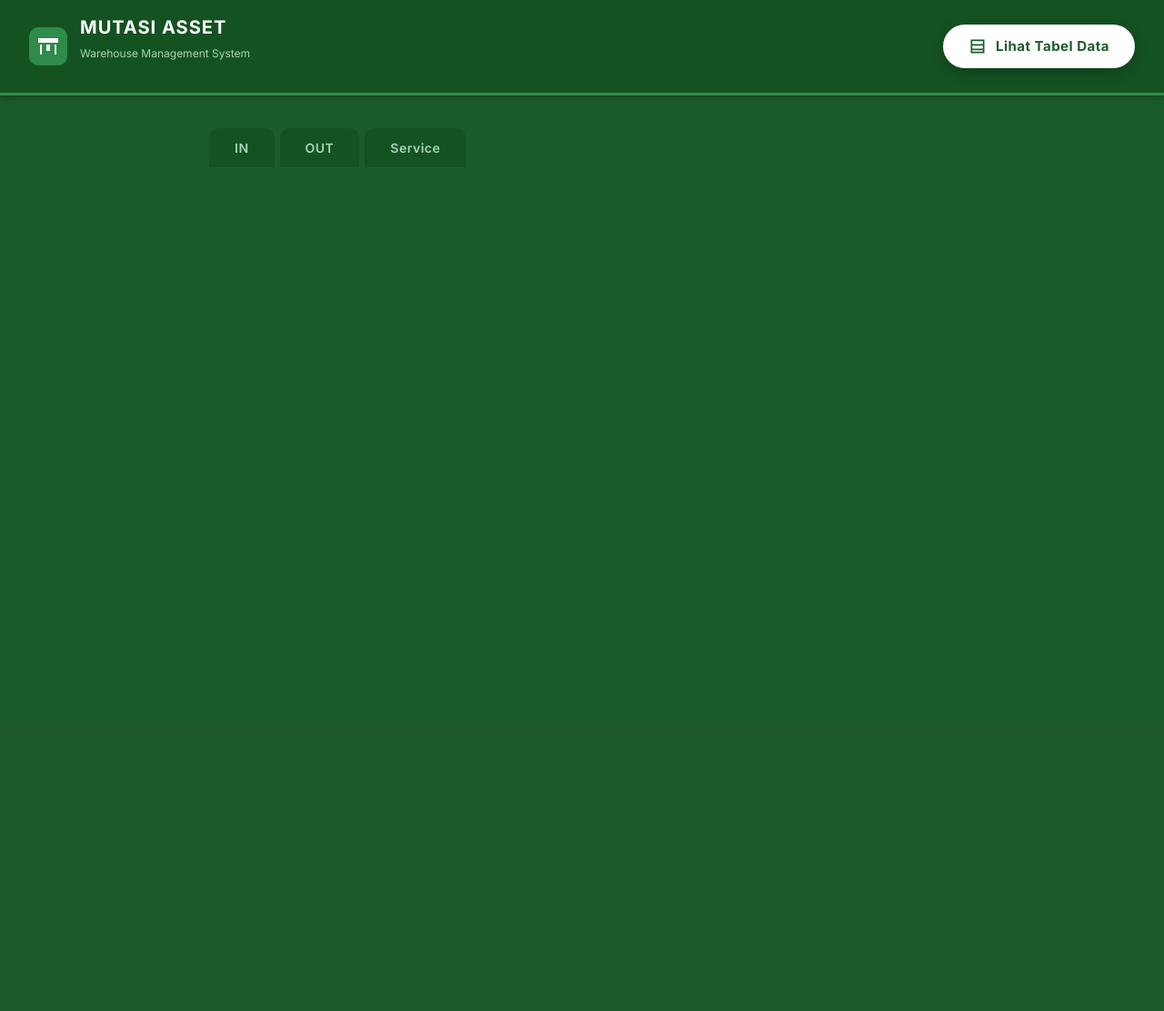
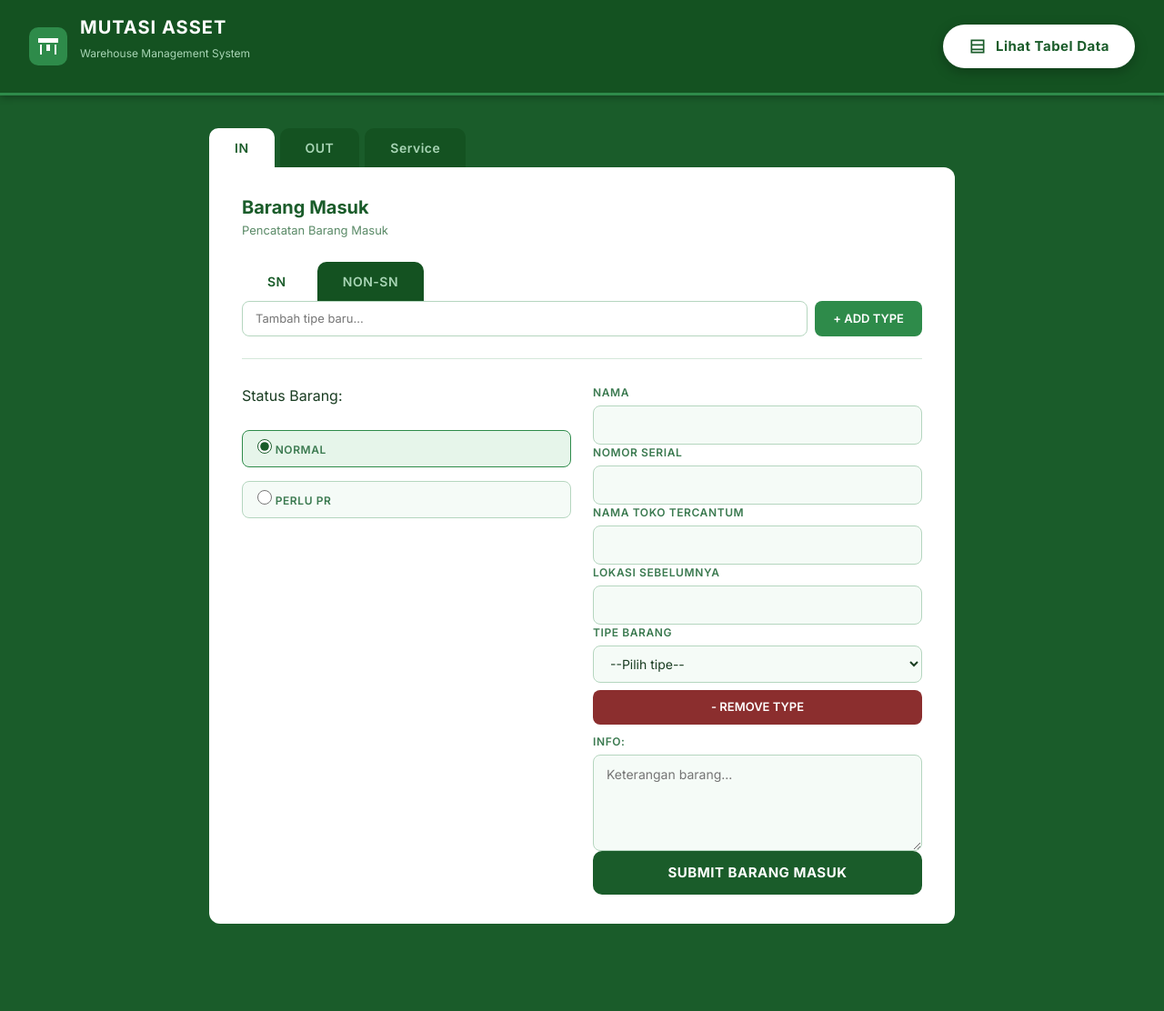
Before and after one commit to StvMy/inventory_control_web, a Flask app: template flaskweb/templates/page_mutasi.html in a window 1280 px wide. Shown: the whole page at 91% size. Before the commit the page ends 168 px from the top, so only its background shows below. Run offline with Flask 3, Linux system fonts and the light colour scheme; the template is opened without the code that fills it: most values are stand-ins (such as "Sample title", 1, 10 or a date in 2020).

Commit message:
fix switch tab function re-arrange input column

```diff
--- a/flaskweb/templates/page_mutasi.html
+++ b/flaskweb/templates/page_mutasi.html
@@ -137,6 +137,17 @@
                                     <label for="usernamein">Nama</label>
                                     <input type="text" id="usernamein" name="usernamein" required>
                                 </div>
+                                <div class="field">
+                                    <label for="item">Tipe Barang</label>
+
+                                    <select name="item" id="item" required>
+                                        <option value="">--Pilih tipe--</option>
+                                        {% for type in typesnonSN %}
+                                            <option value="{{type[0]}}">{{type[0]}}</option>
+                                        {% endfor %}
+                                    </select>
+                                    <button type="button" class="rmvbutton" id="rmvBtn" onclick="removebtn()" formnovalidate>- REMOVE TYPE</button>
+                                </div>
                                 <div>
                                     <label for="numberIn">Pilih Jumlah</label>
                                     <div class="qty-chooser" id="qty-chooser">
@@ -156,17 +167,6 @@
                                         <button type="button" class="qc-btn plus" id="qty-plus" aria-label="Increase quantity">&plus;</button>
                                     </div>
                                     <p class="qc-error" id="qty-error" role="alert"></p>
-                                </div>
-                                <div class="field">
-                                    <label for="item">Tipe Barang</label>
-
-                                    <select name="item" id="item" required>
-                                        <option value="">--Pilih tipe--</option>
-                                        {% for type in typesnonSN %}
-                                            <option value="{{type[0]}}">{{type[0]}}</option>
-                                        {% endfor %}
-                                    </select>
-                                    <button type="button" class="rmvbutton" id="rmvBtn" onclick="removebtn()" formnovalidate>- REMOVE TYPE</button>
                                 </div>
                                 <div class="field-full" style="padding-top: 10px;">
                                     <label for="commentin">Info:</label>
@@ -222,6 +222,17 @@
                                     <input type="text" id="usernameout" name="usernameout" required>
                                 </div>
                                 <div class="field">
+                                    <label for="item">Tipe Barang</label>
+
+                                    <select name="item" id="item" required>
+                                        <option value="">--Pilih tipe--</option>
+                                        {% for type in typesnonSN %}
+                                            <option value="{{type[0]}}">{{type[0]}}</option>
+                                        {% endfor %}
+                                    </select>
+                                    <button type="button" class="rmvbutton" id="rmvBtn" onclick="removebtn()" formnovalidate>- REMOVE TYPE</button>
+                                </div>
+                                <div class="field">
                                     <label for="serialout">Nomor Serial</label>
                                     <input type="text" id="serialout" name="serialout" required>
                                 </div>
@@ -231,7 +242,7 @@
                                 </div>
                                 <div class="field-full">
                                     <label for="commentout">Info</label>
-                                    <textarea id="commentout" name="commentout" rows="4" placeholder="Keterangan barang..." required></textarea>
+                                    <textarea id="commentout" name="commentout" rows="4" placeholder="Keterangan penggunaan..." required></textarea>
                                 </div>
                                 <div class="submit-wrap">
                                     <input type="submit" value="SUBMIT BARANG KELUAR">
@@ -256,7 +267,7 @@
                                     <label for="usernamein">Nama</label>
                                     <input type="text" id="usernamein" name="usernamein" required>
                                 </div>
-                                <div>
+                                <div class="field">
                                     <label for="numberIn">Pilih Jumlah</label>
                                     <div class="qty-chooser" id="qty-chooser">
                                         <button type="button" class="qc-btn minus" id="qty-minus" aria-label="Decrease quantity">&minus;</button>
@@ -276,14 +287,20 @@
                                     </div>
                                     <p class="qc-error" id="qty-error" role="alert"></p>
                                 </div>
+                                <div class="field">
+                                    <label for="destination">Tujuan</label>
+                                    <input type="text" id="usernamein" name="usernamein" required>
+                                </div>
                                 <div class="field-full" style="padding-top: 10px;">
                                     <label for="commentin">Info:</label>
-                                    <textarea id="commentin" name="commentin" rows="4" placeholder="Keterangan barang..." ></textarea>
+                                    <textarea id="commentin" name="commentin" rows="4" placeholder="Keterangan penggunaan (penggantian/penambahan/perbaikan)..." ></textarea>
                                 </div>
                                 <div class="submit-wrap">
                                     <input type="submit" value="SUBMIT BARANG MASUK">
                                 </div>
                             </div>
+
+
                         </form>
                     </div>
                 </div>
@@ -335,10 +352,16 @@
     </div>
 
     <script>
+        // if ('{{tab}}'){
+        //     document.querySelectorAll('.tabcontent-outer').forEach(el => el.style.display = 'none');
+        //     document.querySelectorAll('.tab-btn').forEach(el => el.classList.remove('active'));
+        //     document.getElementById('{{tab}}').style.display = 'block';
 
-        document.querySelectorAll('.tabcontent-outer').forEach(el => el.style.display = 'none');
-        document.querySelectorAll('.tab-btn').forEach(el => el.classList.remove('active'));
-        document.getElementById('{{tab}}').style.display = 'block';
+        //     document.querySelectorAll('.tabcontent-inner').forEach(el => el.style.display = 'none');
+        //     document.querySelectorAll('.tab-btn').forEach(el => el.classList.remove('active'));
+        //     document.getElementById('{{tab}}').style.display = 'block';
+        // }
+
 
 
         function removebtn(){
@@ -360,10 +383,28 @@
         }
 
         function openTab(evt, tabName, className) {
-            document.querySelectorAll(`.${className}`).forEach(el => el.style.display = 'none');
-            document.querySelectorAll('.tab-btn').forEach(el => el.classList.remove('active'));
-            document.getElementById(tabName).style.display = 'block';
-            evt.currentTarget.classList.add('active');
+            if (className === "tabcontent-outer" && (tabName == "IN" || tabName == "OUT")){
+                console.log("outer")
+                document.querySelectorAll('.tabcontent-outer').forEach(el => el.style.display = 'none');
+                document.querySelectorAll('.tab-btn').forEach(el => el.classList.remove('active'));
+                document.getElementById(tabName).style.display = 'block';
+                document.getElementById("SN-IN").style.display = 'block';
+                document.getElementById("SN-OUT").style.display = 'block';
+                evt.currentTarget.classList.add('active');
+            }
+            else if (className === "tabcontent-inner"){
+                console.log("inner")
+                document.querySelectorAll('.tabcontent-inner').forEach(el => el.style.display = 'none');
+                document.querySelectorAll('.tab-btn').forEach(el => el.classList.remove('active'));
+                document.getElementById(tabName).style.display = 'block';
+                evt.currentTarget.classList.add('active');
+            }
+            else{
+                document.querySelectorAll(`.${className}`).forEach(el => el.style.display = 'none');
+                document.querySelectorAll('.tab-btn').forEach(el => el.classList.remove('active'));
+                document.getElementById(tabName).style.display = 'block';
+                evt.currentTarget.classList.add('active');
+            }
         }
 
 
```
Also changed, not shown: flaskweb/view.py (+5 -2 lines).
